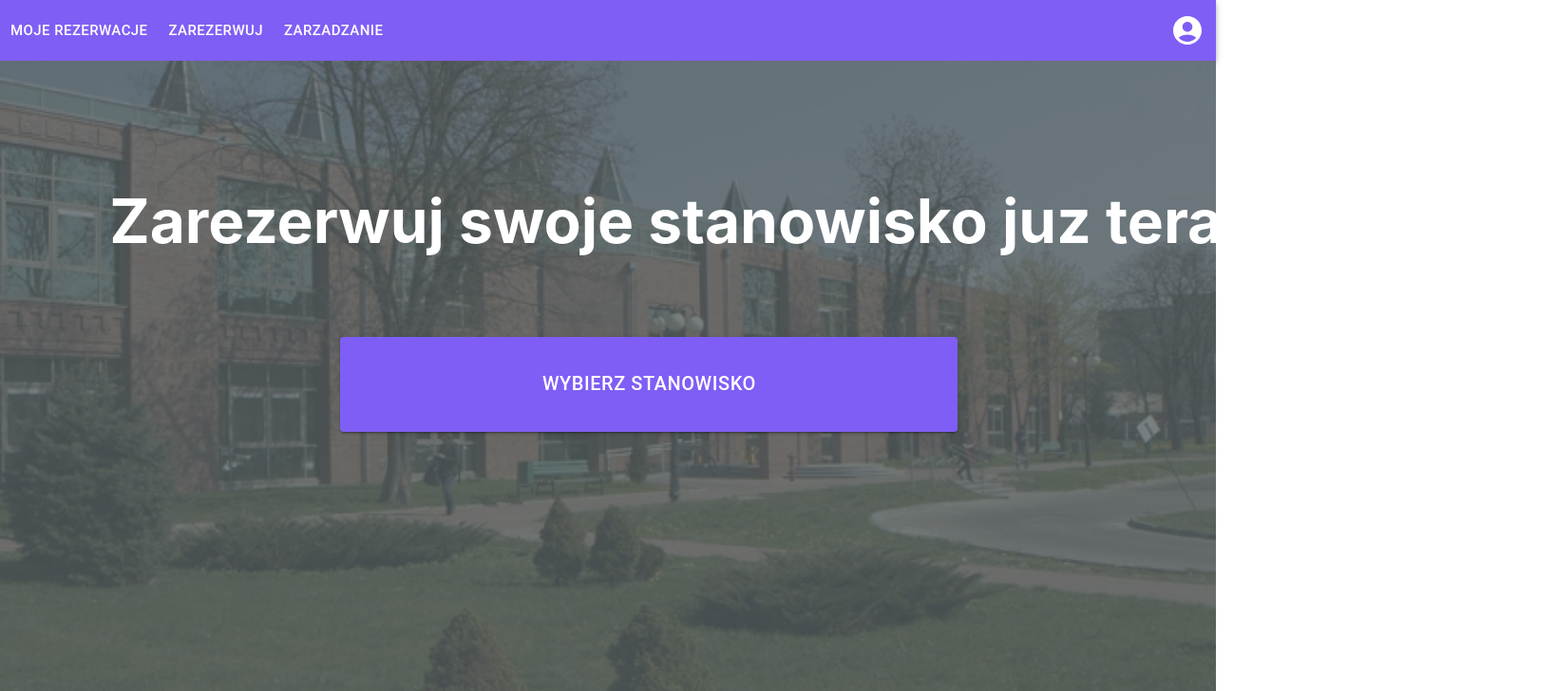
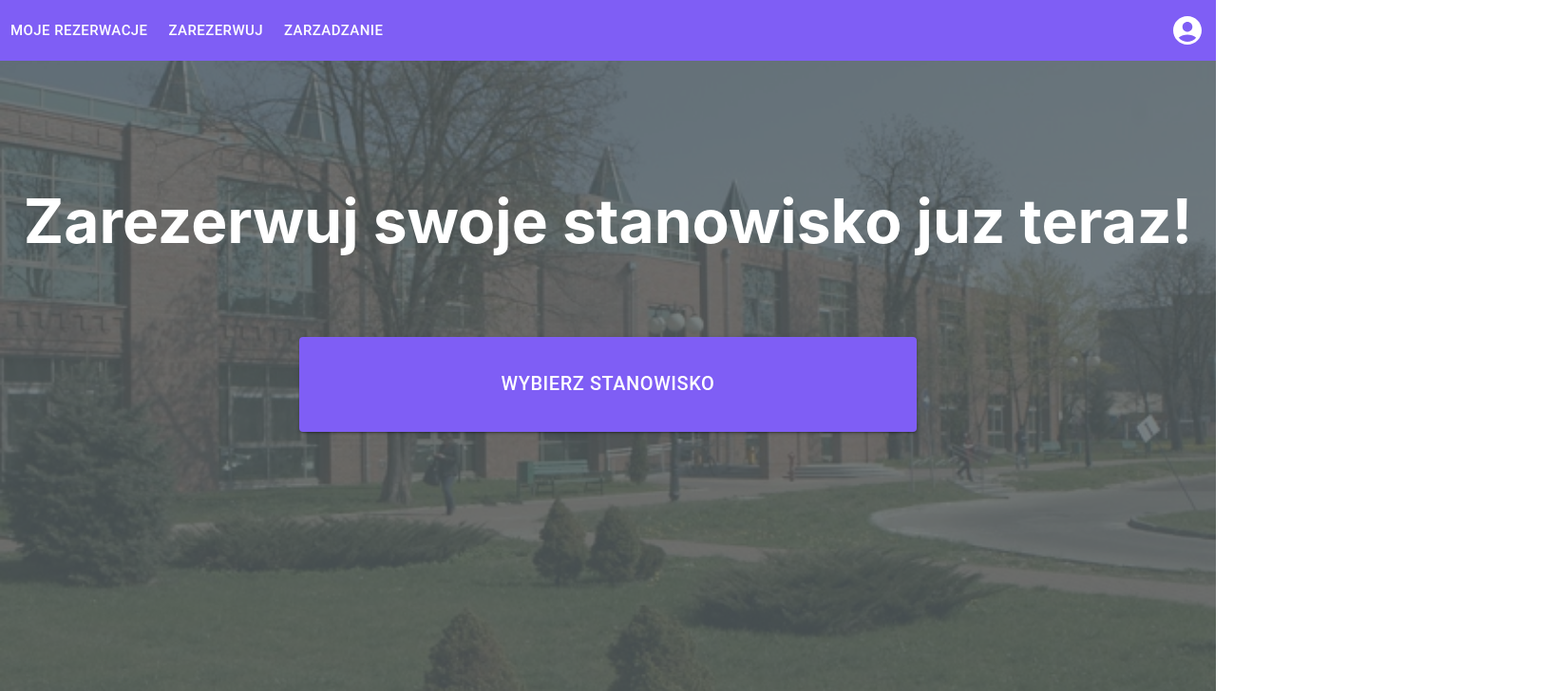
Before and after one commit to Cannibal90/Reservation_react_app, a React (Create React App) app in the folder Frontend/reservation_app/: page /startpage in a window 1280 px wide. Shown: the top 728 px of the page at 95% size, 1638 px wide, since content can reach past the window. Built offline with nearby package versions, Linux system fonts and the light colour scheme.

Commit message:
small changes in Header and Startpage

```diff
--- a/Frontend/reservation_app/src/components/Header/Header.css
+++ b/Frontend/reservation_app/src/components/Header/Header.css
@@ -1,6 +1,12 @@
 body {
   padding-right: 0 !important;
   overflow: visible !important;
+}
+
+.menu {
+  width: 300px !important;
+  float: left !important;
+  display: flex !important;
 }
 
 .menu,
--- a/Frontend/reservation_app/src/components/Header/Header.tsx
+++ b/Frontend/reservation_app/src/components/Header/Header.tsx
@@ -70,7 +70,7 @@ const Header = () => {
               component="div"
               sx={{ flexGrow: 1 }}
             >
-              <Link className="link" to="/reservations">
+              <Link className="link" to="/account/reservations">
                 Moje rezerwacje
               </Link>
             </Button>
--- a/Frontend/reservation_app/src/components/MainContainer/MainRouting.tsx
+++ b/Frontend/reservation_app/src/components/MainContainer/MainRouting.tsx
@@ -5,6 +5,8 @@ import LoginPage from "../Pages/LoginPage/LoginPage";
 import RegisterPage from "../Pages/RegisterPage/RegisterPage";
 import StartPage from "../Pages/Startpage/Startpage";
 import DeskMap from "../Pages/DeskMap/DeskMap";
+import ReservationPage from "../Pages/ReservationPage/ReservationPage";
+import UserReservationsPage from "../Pages/UserReservationsPage/UserReservationsPage";
 
 const MainRouting = () => {
   return (
@@ -24,6 +26,12 @@ const MainRouting = () => {
       <Route path="/classroom">
         <LaboratoryRoomMap />
       </Route>
+      <Route path="/reserve/station/:id">
+        <ReservationPage />
+      </Route>
+      <Route path="/account/reservations">
+        <UserReservationsPage />
+      </Route>
       <Redirect from="/*" to="/startpage" />
     </Switch>
   );
--- a/Frontend/reservation_app/src/components/Pages/startpage/Startpage.css
+++ b/Frontend/reservation_app/src/components/Pages/startpage/Startpage.css
@@ -1,6 +1,6 @@
 .title-container {
   margin-top: 9%;
-  margin-left: 9%;
+  text-align: center;
   width: 100%;
   height: 150px;
 }
@@ -20,8 +20,9 @@
 }
 
 .button-container {
-  width: 100%;
   height: 200px;
   margin-top: 2%;
-  margin-left: 28%;
+  width: 100%;
+  display: flex;
+  justify-content: center;
 }
```
